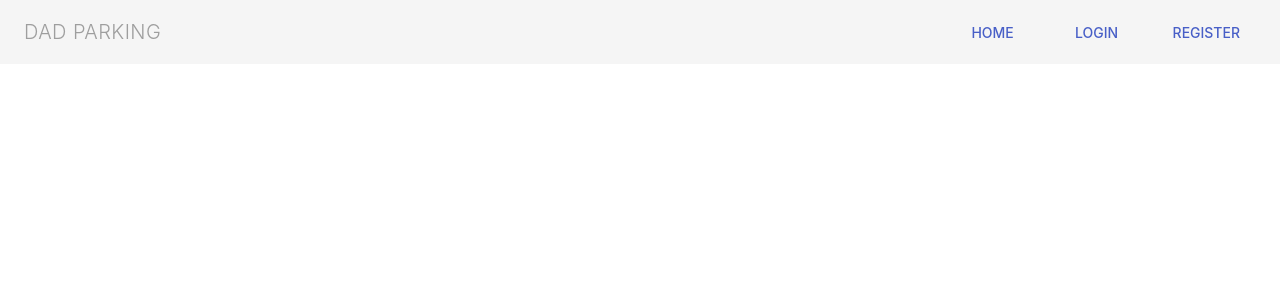
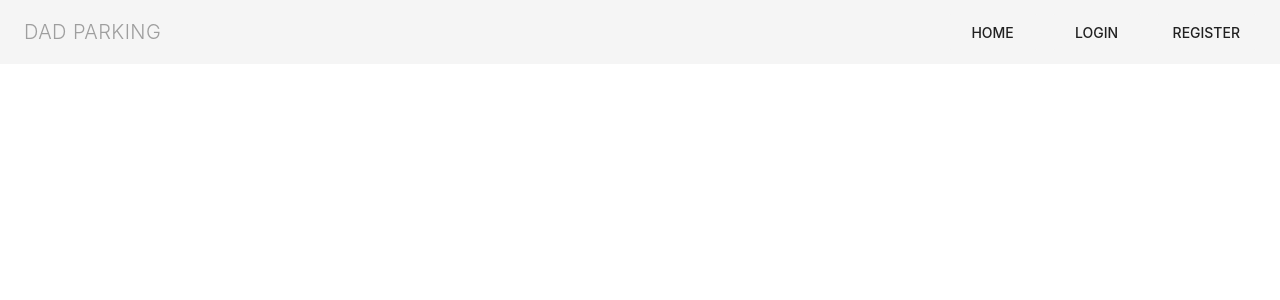
Before and after one commit to felipesena/DAD-Parking---Front, a Vue app: page / in a window 1280 px wide. Shown: the top 300 px of the page. Built offline with nearby package versions, Linux system fonts and the light colour scheme.

Commit message:
Fix navbar buttons

```diff
--- a/src/layouts/Navbar.vue
+++ b/src/layouts/Navbar.vue
@@ -16,16 +16,16 @@
           </v-list-tile>
         </v-list>
       </v-menu>
-      <v-btn flat color="grey" v-if="!isAuthenticated">
-        <span><router-link :to="{ name: 'home' }">Home</router-link></span>
+      <v-btn depressed active-class="default-class none" v-if="!isAuthenticated" :to="{ name: 'home' }">
+        <span>Home</span>
       </v-btn>
-      <v-btn flat color="grey" v-if="!isAuthenticated">
-        <span><router-link :to="{ name: 'login' }">Login</router-link></span>
+      <v-btn depressed active-class="default-class none" v-if="!isAuthenticated" :to="{ name: 'login' }">
+        <span>Login</span>
       </v-btn>
-      <v-btn flat color="grey" v-if="!isAuthenticated">
-        <span><router-link :to="{ name: 'register' }">Register</router-link></span>
+      <v-btn depressed active-class="default-class none" v-if="!isAuthenticated" :to="{ name: 'register' }">
+        <span>Register</span>
       </v-btn>
-      <v-btn flat color="grey" v-if="isAuthenticated">
+      <v-btn depressed active-class="default-class none" v-if="isAuthenticated">
         <span>Sign Out</span>
         <v-icon right>exit_to_app</v-icon>
       </v-btn>
@@ -50,25 +50,3 @@ export default {
   }
 };
 </script>
-
-<style scoped lang="scss">
-.nav {
-  display: flex;
-  list-style: none;
-  padding: 15px 0;
-  margin: 0;
-  justify-content: flex-end;
-  background: #f5f8fa;
-  border-bottom: 1px solid lightgrey;
-  margin-bottom: 24px;
-}
-.nav a {
-  color: #636b6f;
-  padding: 0 25px;
-  font-size: 14px;
-  font-weight: 600;
-  letter-spacing: 0.1rem;
-  text-decoration: none;
-  text-transform: uppercase;
-}
-</style>
```
